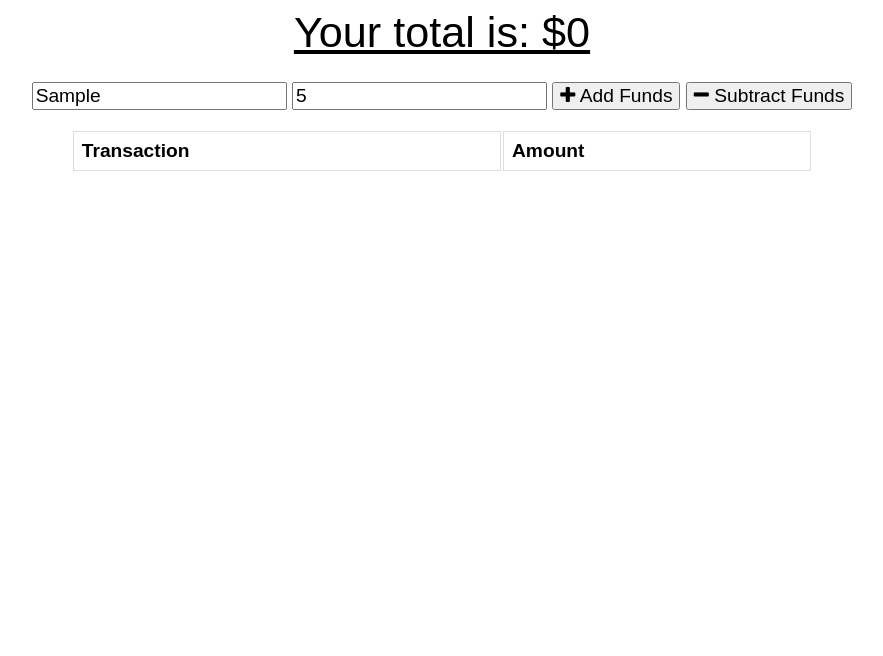
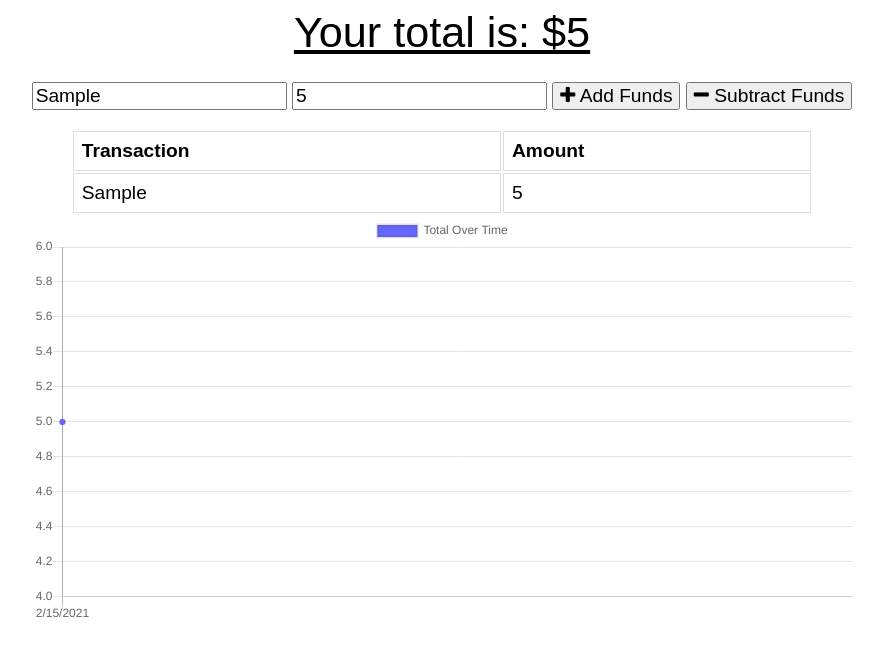
Before and after one commit to MartinRenteria/Progressive-Budget-, a website: page Develop/public/index.html in a window 1280 px wide. Both pictures are taken after typing "Sample", "5" into the empty fields and a click on the button "Add Funds". Shown: the whole page, without its empty margins (198-1081 px from the left). Drawn offline with nearby package versions, Linux system fonts and the light colour scheme; files that its build step writes are made by us from their sources; no server answers.

Commit message:
Changed the name of function within index.js for easier time remembering and added skeleton framework for readME

```diff
--- a/Develop/public/index.html
+++ b/Develop/public/index.html
@@ -8,7 +8,7 @@
   <link rel="shortcut icon" href="icons/icon-192x192.png" type="image/x-icon">
 
   <link rel="stylesheet" href="https://stackpath.bootstrapcdn.com/font-awesome/4.7.0/css/font-awesome.min.css">
-  <link rel="stylesheet" href="Develop/public/styles.css">
+  <link rel="stylesheet" href="/Develop/public/styles.css">
 
   <title>Budget Tracker</title>
 </head>
@@ -42,6 +42,6 @@
   </div>
 
   <script src="https://cdn.jsdelivr.net/npm/chart.js@2.8.0"></script>
-  <script src="Develop/public/index.js"></script>
+  <script src="/Develop/public/index.js"></script>
 </body>
 </html>
--- a/Develop/public/index.js
+++ b/Develop/public/index.js
@@ -136,7 +136,7 @@ function sendTransaction(isAdding) {
   })
   .catch(err => {
     // fetch failed, so save in indexed db
-    saveRecord(transaction);
+    saveTransaction(transaction);
 
     // clear form
     nameEl.value = "";
```
Also changed, not shown: README.md.
